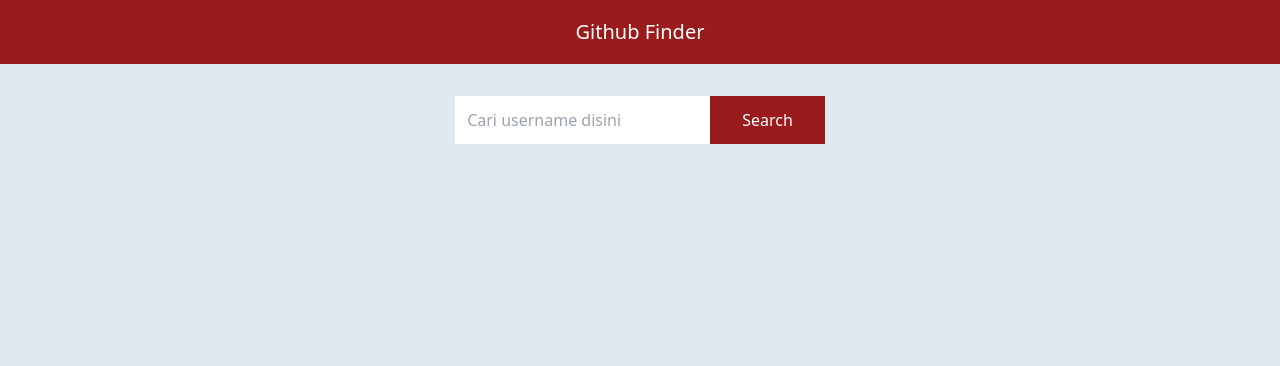
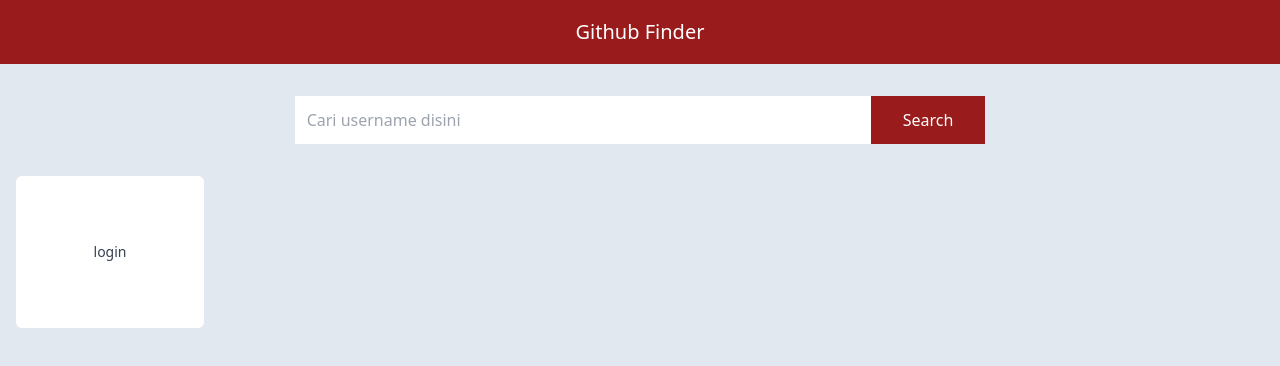
Before and after one commit to siunixdev/github-finder, a React (Create React App) app: page / in a window 1280 px wide. Shown: the top 366 px of the page. Built offline with nearby package versions, Linux system fonts and the light colour scheme.

Commit message:
Add List and Card components

```diff
--- a/src/App.js
+++ b/src/App.js
@@ -2,12 +2,14 @@
 import './App.sass'
 import Navbar from './components/navbar/Navbar';
 import Search from './components/search/Search';
+import List from './components/list/List';
 
 function App() {
   return (
     <div className="App">
       <Navbar />
       <Search />
+      <List />
     </div>
   );
 }
--- /dev/null
+++ b/src/components/card/Card.js
@@ -0,0 +1,12 @@
+import React from 'react'
+import './Card.sass'
+
+const Card = ({ children }) => {
+  return (
+    <div className='card'>
+      {children}
+    </div>
+  )
+}
+
+export default Card
--- /dev/null
+++ b/src/components/card/Card.sass
@@ -0,0 +1,2 @@
+.card
+  @apply bg-white p-3 rounded-md flex justify-center items-center text-center
--- /dev/null
+++ b/src/components/list/List.js
@@ -0,0 +1,21 @@
+import React from 'react'
+import Card from '../card/Card'
+import './List.sass'
+
+const List = () => {
+  return (
+    <div className='container mx-auto'>
+      <div className='list'>
+        <Card>
+          <img
+            src=''
+            className='h-32'
+          />
+          <span className='text-gray-700 text-sm'>login</span>
+        </Card>
+      </div>
+    </div>
+  )
+}
+
+export default List
--- /dev/null
+++ b/src/components/list/List.sass
@@ -0,0 +1,2 @@
+.list
+  @apply grid grid-cols-1 md:grid-cols-3 lg:grid-cols-4 xl:grid-cols-6 gap-6 p-4
--- a/src/components/search/Search.js
+++ b/src/components/search/Search.js
@@ -6,11 +6,11 @@
     <div className='container mx-auto'>
       <div className='search'>
         <input
-          className='p-3 outline-none max-w-xl'
+          className='search__input'
           placeholder='Cari username disini'
         />
         <button
-          className='p-3 bg-red-800 hover:bg-red-700 text-white px-8 w-full md:w-auto'
+          className='search__button'
         >
           Search
         </button>
--- a/src/components/search/Search.sass
+++ b/src/components/search/Search.sass
@@ -1,2 +1,6 @@
 .search
   @apply flex flex-col md:flex-row items-center justify-center p-4 pt-8
+  &__input
+    @apply p-3 outline-none max-w-xl w-full
+  &__button
+    @apply p-3 bg-red-800 hover:bg-red-700 text-white px-8 w-full md:w-auto
```
